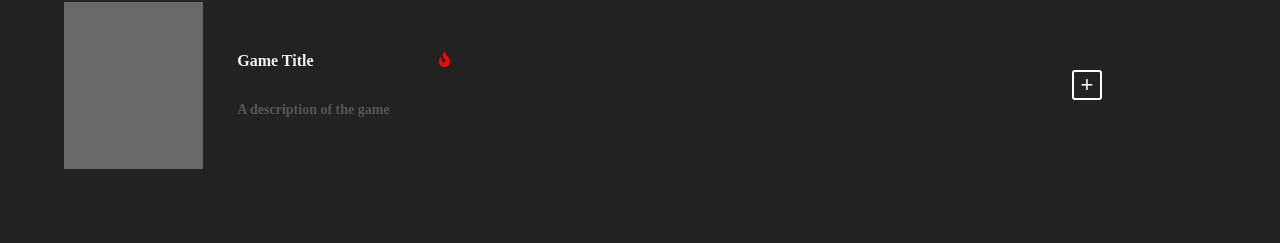
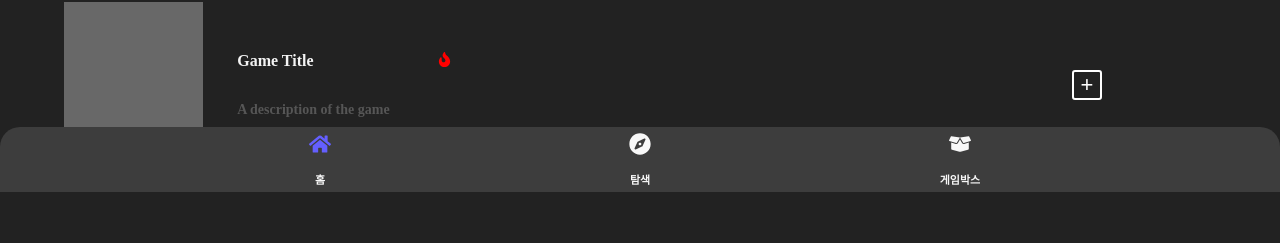
Before and after one commit to haeundae-triangle/hongsam-FE, a React (Create React App) app: page / in a window 1280 px wide. Shown: the part 608-851 px from the top of the page. Built offline with nearby package versions, Linux system fonts and the light colour scheme.

Commit message:
Feat : 하단 네비게이션 바 구현

```diff
--- /dev/null
+++ b/src/components/Main/BottomNavigationBar.jsx
@@ -0,0 +1,63 @@
+import React, { useState } from 'react';
+import styled from 'styled-components';
+import { FaHome, FaCompass, FaBoxOpen } from 'react-icons/fa';
+
+const BottomNavigationBar = () => {
+  const [selectedPage, setSelectedPage] = useState('Home');
+
+  return (
+    <NavContainer>
+      <NavItem onClick={() => setSelectedPage('Home')} isSelected={selectedPage === 'Home'}>
+        <FaHome size={22} />
+        <H5>홈</H5>
+      </NavItem>
+      <NavItem onClick={() => setSelectedPage('Search')} isSelected={selectedPage === 'Search'}>
+        <FaCompass size={22} />
+        <H5>탐색</H5>
+      </NavItem>
+      <NavItem onClick={() => setSelectedPage('GameBox')} isSelected={selectedPage === 'GameBox'}>
+        <FaBoxOpen size={22} />
+        <H5>게임박스</H5>
+      </NavItem>
+    </NavContainer>
+  );
+}
+
+export default BottomNavigationBar;
+
+const NavContainer = styled.div`
+  display: flex;
+  justify-content: center;
+  align-items: center;
+  position: fixed;
+  bottom: 0;
+  width: 100%;
+  background-color: #3d3d3d;
+  height: 65px;
+  border-top-left-radius: 20px;
+  border-top-right-radius: 20px;
+  padding: 0 12.5%
+  box-sizing: border-box;
+`;
+
+const NavItem = styled.div`
+  display: flex;
+  flex-direction: column;
+  align-items: center;
+  color: ${({ isSelected }) => (isSelected ? '#645FFF' : '#ffffff')};
+  font-size: 16px;
+  cursor: pointer;
+  width: 25%;
+  text-align: center;
+  padding: 10px 0;
+
+  svg {
+    color: ${({ isSelected }) => (isSelected ? '#645FFF' : '#f8f8f8')};
+  }
+`;
+
+const H5 = styled.h5`
+  color: #f8f8f8;
+  font-size: 11px;
+  margin: 5% 0 0 0;
+`;
--- a/src/pages/MainView.js
+++ b/src/pages/MainView.js
@@ -5,6 +5,7 @@ import { SearchBar } from "../components/SearchBar";
 import { GameListBanner } from '../components/Banners/GameListBanner';
 import { GameLists } from '../components/Main/GameLists';
 import { GameFilter } from '../components/Main/GameFilter';
+import BottomNavigationBar from '../components/Main/BottomNavigationBar';
 import styled from 'styled-components';
 
 //NOTE - 샘플 이미지
@@ -40,6 +41,7 @@ const MainView = () => {
         <GameFilter />
         <GameListBanner />
         <GameLists />
+        <BottomNavigationBar />
       </Container>
     );
 }
```
